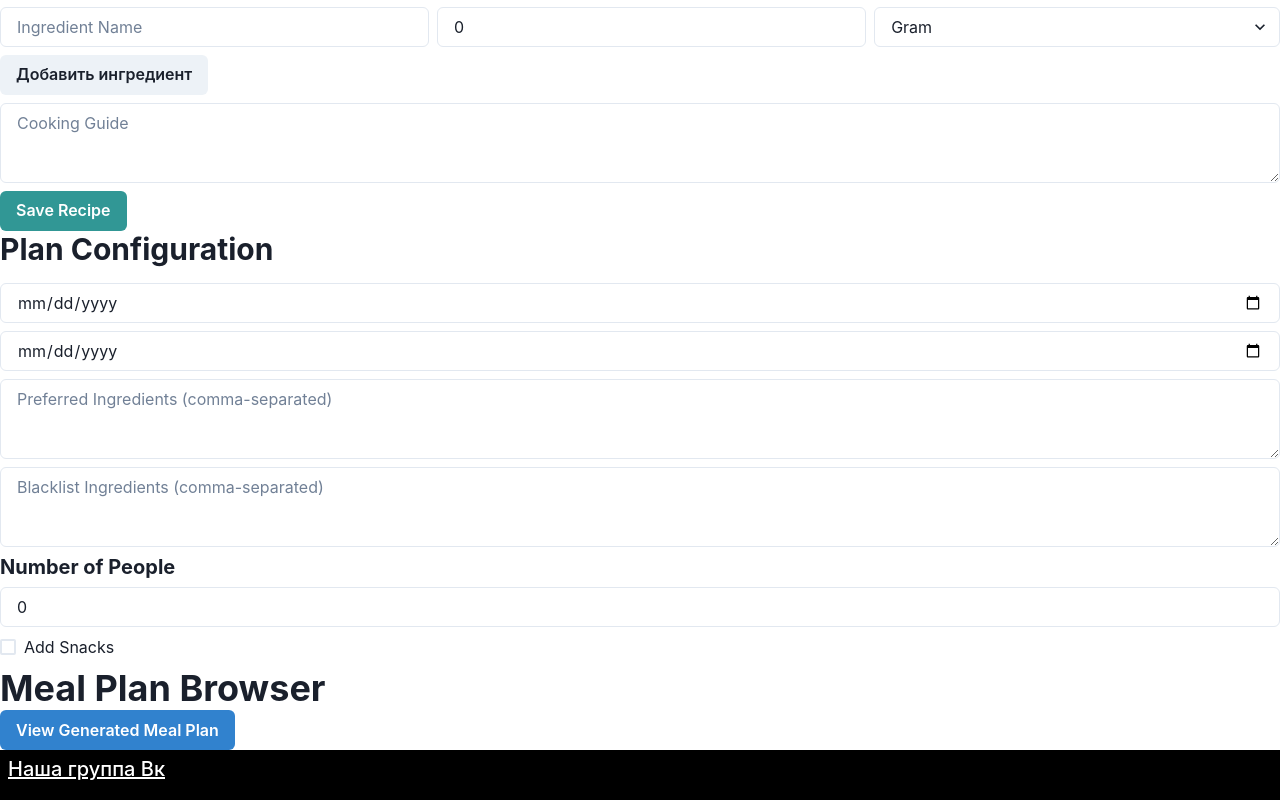
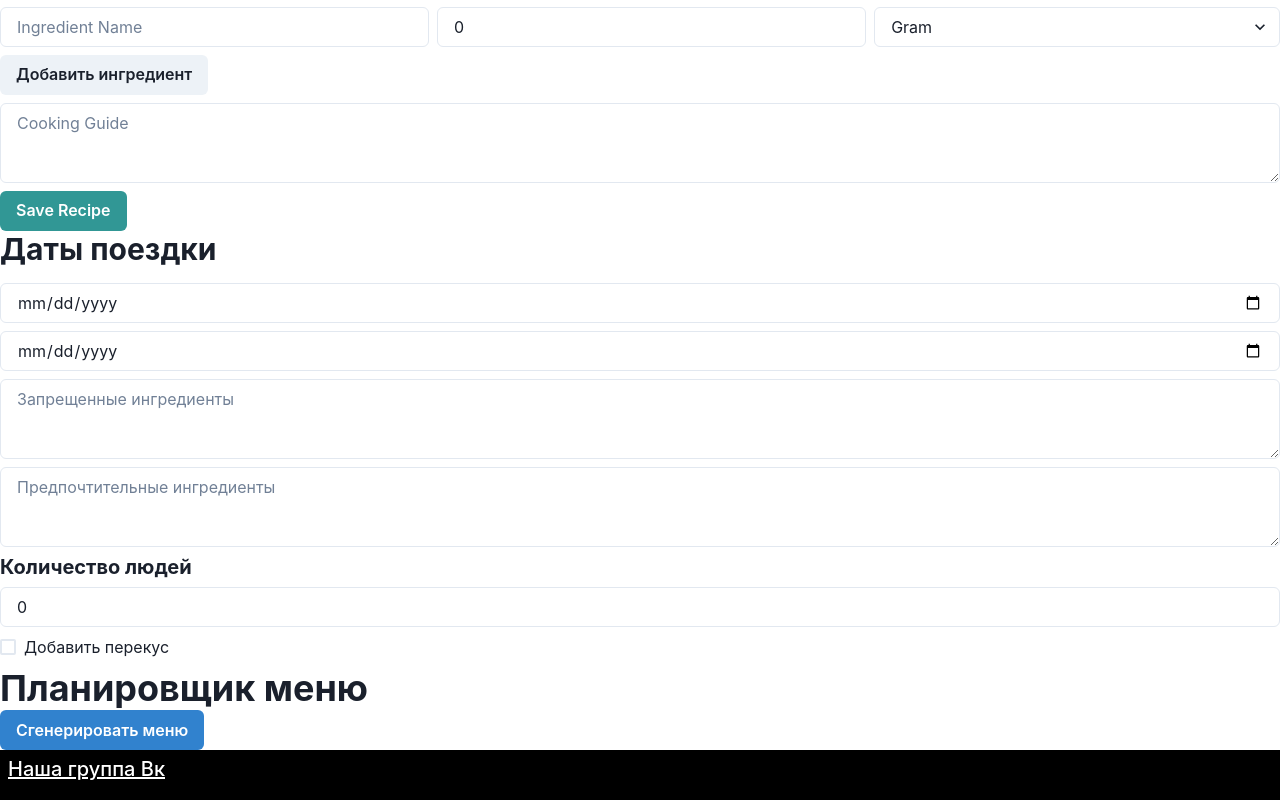
Before and after one commit to takttusur/frontend, a React (Vite) app: page /MealPlanner in a window 1280 px wide. Shown: the part 650-1450 px from the top of the page. Built offline with nearby package versions, Linux system fonts and the light colour scheme.

Commit message:
Написал функцию генерации меню

```diff
--- a/src/components/MealPlanner/MealPlanBrowserComponent.tsx
+++ b/src/components/MealPlanner/MealPlanBrowserComponent.tsx
@@ -26,7 +26,6 @@ interface MealPlanBrowserComponentProps {
   recipes: Recipe[];
 }
 
-
 interface Meal {
   day: number;
   suggestedFor: EatingTimes;
@@ -35,7 +34,7 @@ interface Meal {
 }
 
 const generateMealPlan = (planConfig: PlanConfiguration, recipes: Recipe[]): Meal[] => {
-  const { arrivingDate, departureDate, preferredIngredients, blacklistIngredients } = planConfig;
+  const { arrivingDate, departureDate, preferredIngredients, blacklistIngredients, numberOfPeople } = planConfig;
 
   const startDate = new Date(arrivingDate);
   const endDate = new Date(departureDate);
@@ -43,14 +42,14 @@ const generateMealPlan = (planConfig: PlanConfiguration, recipes: Recipe[]): Mea
   const mealPlan: Meal[] = [];
 
   const currentDate = new Date(startDate);
+  let dayNumber = 1;
+  let passCounter = 0;
+
   while (currentDate <= endDate) {
-    const dayNumber = mealPlan.length + 1;
     const formattedDate = currentDate.toISOString().split('T')[0];
 
     const meals: Meal[] = Object.values(EatingTimes).map((time) => {
       const availableRecipes = recipes.filter((recipe) => {
-
-
         const doesNotIncludeBlacklistIngredients =
           !blacklistIngredients.some((ingredient) => recipe.ingredients.some((i) => i.name.includes(ingredient)));
 
@@ -61,7 +60,7 @@ const generateMealPlan = (planConfig: PlanConfiguration, recipes: Recipe[]): Mea
       const selectedRecipe = availableRecipes[randomIndex];
 
       return {
-        day: dayNumber,
+
         suggestedFor: time,
         date: formattedDate,
         mainDish: selectedRecipe,
@@ -71,6 +70,12 @@ const generateMealPlan = (planConfig: PlanConfiguration, recipes: Recipe[]): Mea
     mealPlan.push(...meals);
 
     currentDate.setDate(currentDate.getDate() + 1);
+    passCounter++;
+
+    if (passCounter === 3) {
+      dayNumber++;
+      passCounter = 0;
+    }
   }
 
   return mealPlan;
@@ -82,16 +87,20 @@ const MealPlanBrowserComponent: React.FC<MealPlanBrowserComponentProps> = (props
 
   const [generatedMealPlan, setGeneratedMealPlan] = useState<Meal[]>([]);
   const [isMenuModalOpen, setMenuModalOpen] = useState(false);
-
-
   const [isButtonClicked, setIsButtonClicked] = useState(false);
+  const [selectedDay, setSelectedDay] = useState<number | null>(null);
 
   useEffect(() => {
-
     if (isButtonClicked) {
       generateAndSetMealPlan();
     }
   }, [isButtonClicked]);
+
+  useEffect(() => {
+    if (selectedDay !== null) {
+      changeRecipe();
+    }
+  }, [selectedDay]);
 
   const generateAndSetMealPlan = () => {
     const newGeneratedMealPlan = generateMealPlan(mealPlan, recipes);
@@ -99,47 +108,70 @@ const MealPlanBrowserComponent: React.FC<MealPlanBrowserComponentProps> = (props
   };
 
   const openMenuModal = () => {
-
     setIsButtonClicked(true);
     setMenuModalOpen(true);
+    setSelectedDay(null);
   };
 
   const closeMenuModal = () => {
     setMenuModalOpen(false);
   };
 
+  const changeRecipe = () => {
+    if (selectedDay !== null) {
+      setGeneratedMealPlan((prevMealPlan) => {
+        const newGeneratedMealPlan = [...prevMealPlan];
+        const randomIndex = Math.floor(Math.random() * recipes.length);
+        newGeneratedMealPlan[selectedDay].mainDish = recipes[randomIndex];
+        return newGeneratedMealPlan;
+      });
+      setSelectedDay(null);
+    }
+  };
+
   return (
     <Box>
-      <Heading>Meal Plan Browser</Heading>
+      <Heading>Планировщик меню</Heading>
+
+      <Button onClick={openMenuModal} colorScheme="blue" mr={2}>
+        Сгенерировать меню
+      </Button>
 
 
-      <Button onClick={openMenuModal} colorScheme="blue" mr={2}>
-        View Generated Meal Plan
-      </Button>
+      <Modal isOpen={isMenuModalOpen} onClose={closeMenuModal} size="xl">
 
-      {/* Modal to display the generated meal plan */}
-      <Modal isOpen={isMenuModalOpen} onClose={closeMenuModal}>
         <ModalOverlay />
         <ModalContent>
-          <ModalHeader>Generated Meal Plan</ModalHeader>
+          <ModalHeader>Ваш план готов!</ModalHeader>
           <ModalCloseButton />
           <ModalBody>
             <Table>
               <Thead>
                 <Tr>
-                  <Th>Day</Th>
-                  <Th>Suggested For</Th>
-                  <Th>Date</Th>
-                  <Th>Main Dish</Th>
+
+                  <Th>Прием пищи</Th>
+                  <Th>Дата</Th>
+                  <Th>Блюдо</Th>
+                  <Th>Дейсвие</Th>
                 </Tr>
               </Thead>
               <Tbody>
-                {generatedMealPlan.map((meal) => (
-                  <Tr key={meal.day}>
-                    <Td>{meal.day}</Td>
+                {generatedMealPlan.map((meal, index) => (
+                  <Tr key={index}>
+
                     <Td>{meal.suggestedFor}</Td>
                     <Td>{meal.date}</Td>
                     <Td>{meal.mainDish.name}</Td>
+                    <Td>
+                      <Button
+                        colorScheme="green"
+                        size="sm"
+                        onClick={() => setSelectedDay(index)}
+                        disabled={!isButtonClicked}
+                      >
+                        Изменить рецепт
+                      </Button>
+                    </Td>
                   </Tr>
                 ))}
               </Tbody>
@@ -147,7 +179,7 @@ const MealPlanBrowserComponent: React.FC<MealPlanBrowserComponentProps> = (props
           </ModalBody>
           <ModalFooter>
             <Button colorScheme="blue" onClick={closeMenuModal}>
-              Close
+              Закрыть
             </Button>
           </ModalFooter>
         </ModalContent>
--- a/src/components/MealPlanner/PlanConfigurationСomponent.tsx
+++ b/src/components/MealPlanner/PlanConfigurationСomponent.tsx
@@ -47,7 +47,7 @@ const PlanConfigurationComponent: React.FC<PlanConfigurationComponentProps> = ({
   return (
     <Box>
     <Heading as="h2" size="lg" mb={4}>
-      Plan Configuration
+      Даты поездки
     </Heading>
     <Input
       type="date"
@@ -65,18 +65,18 @@ const PlanConfigurationComponent: React.FC<PlanConfigurationComponentProps> = ({
     />
     <VStack align="start" spacing={2} mb={2}>
       <Textarea
-        placeholder="Preferred Ingredients (comma-separated)"
+        placeholder="Запрещенные ингредиенты"
         value={config.preferredIngredients.join(', ')}
         onChange={handlePrefferedIngridientsChange}
       />
       <Textarea
-        placeholder="Blacklist Ingredients (comma-separated)"
+        placeholder="Предпочтительные ингредиенты"
         value={config.blacklistIngredients.join(', ')}
         onChange={handleBlackListIngridientsChange}
       />
     </VStack>
     <Heading as="h3" size="md" mb={2}>
-      Number of People
+      Количество людей
     </Heading>
     <Input
       type="number"
@@ -90,7 +90,7 @@ const PlanConfigurationComponent: React.FC<PlanConfigurationComponentProps> = ({
       onChange={handleAddSnacksChange}
       mb={2}
     >
-      Add Snacks
+      Добавить перекус
     </Checkbox>
     {config.addSnacks && (
       <Input
--- a/src/pages/MealPlanner.tsx
+++ b/src/pages/MealPlanner.tsx
@@ -44,7 +44,7 @@ function MealPlanner() {
       <RecipeTableComponent recipes={recipes} updateRecipes={updateRecipes} />
       <RecipeEditorComponent recipes={recipes} updateRecipes={updateRecipes} />
       <PlanConfigurationComponent setConfig={setConfig} config={config} />
-      <MealPlanBrowserComponent configrecipes={recipes as Recipe[]} />
+      <MealPlanBrowserComponent mealPlan={config} recipes={recipes as Recipe[]}  />
     </div>
   );
 }
```
